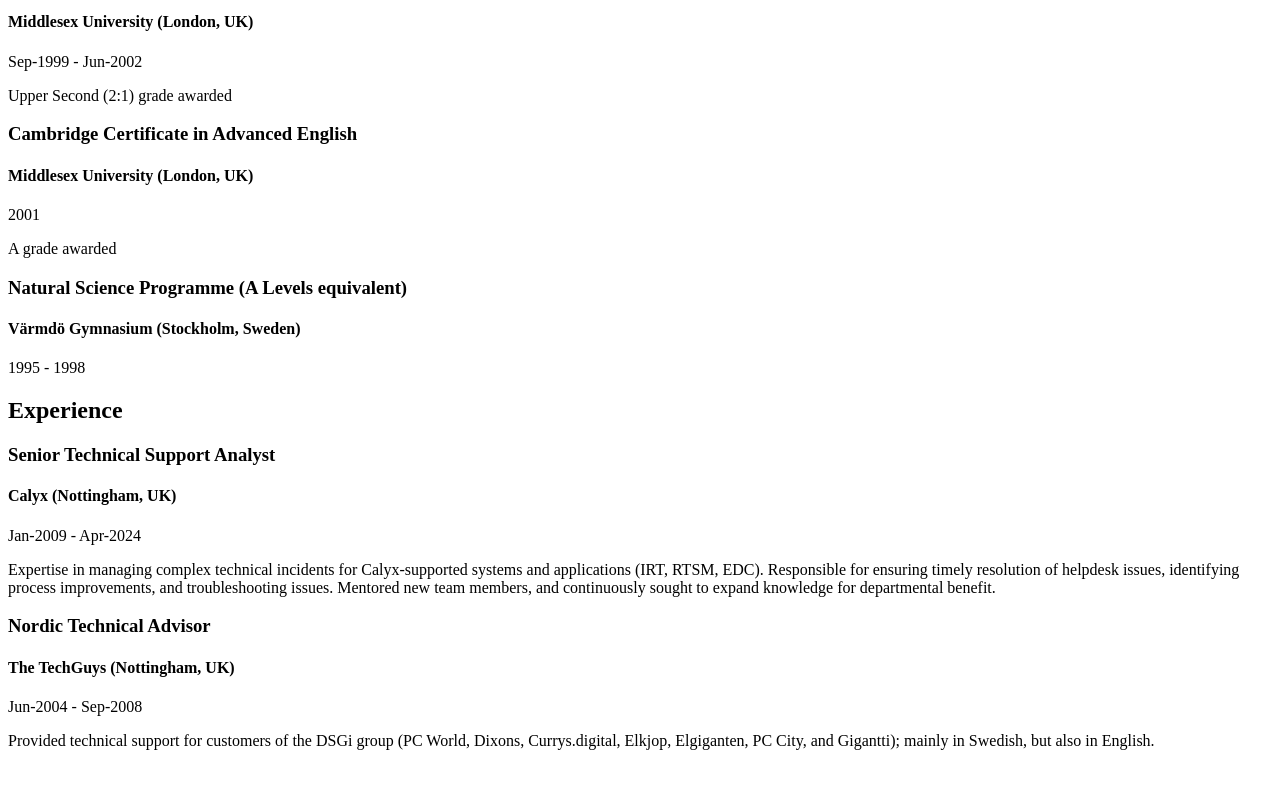
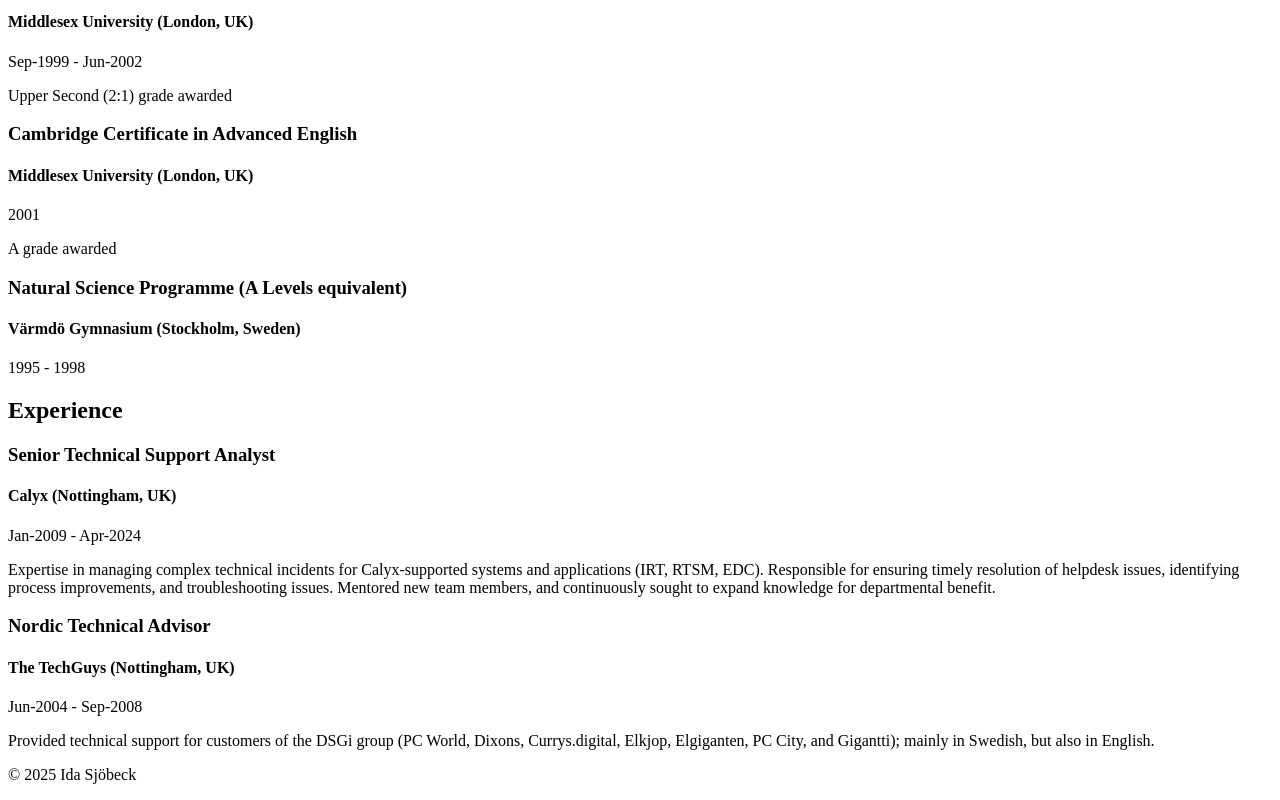
Before and after one commit to idasjobeck/HTMLresume, a plain HTML site: page index.html in a window 1280 px wide. Shown: the part 1263-2063 px from the top of the page. Before the commit the page ends 2029 px from the top, so only its background shows below. Drawn offline with nearby package versions, Linux system fonts and the light colour scheme.

Commit message:
Added footer.

```diff
--- a/index.html
+++ b/index.html
@@ -98,5 +98,8 @@
             </section>
         </article>
     </main>
+    <footer>
+        <p>&copy; 2025 Ida Sjöbeck</p>
+    </footer>
 </body>
 </html>
```
